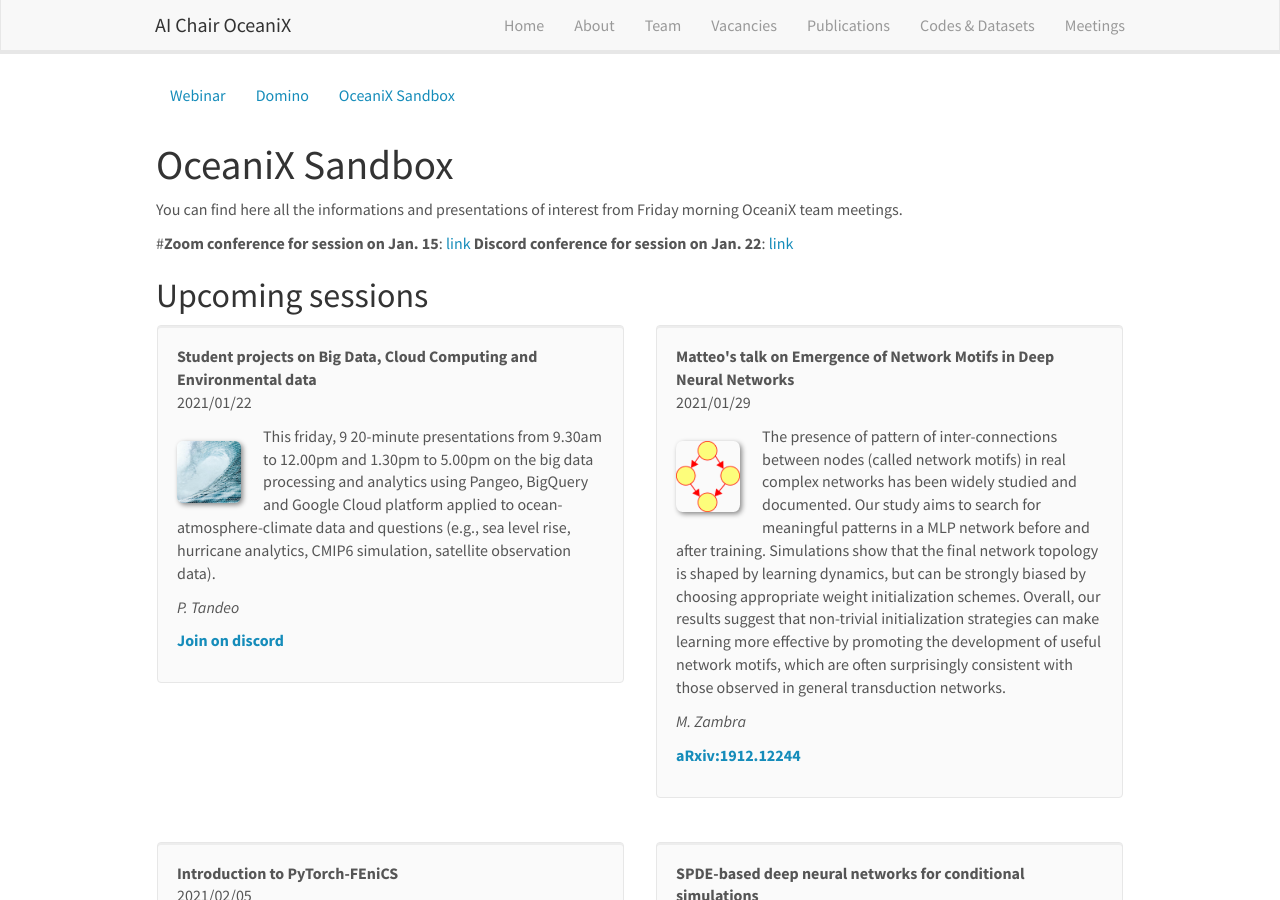
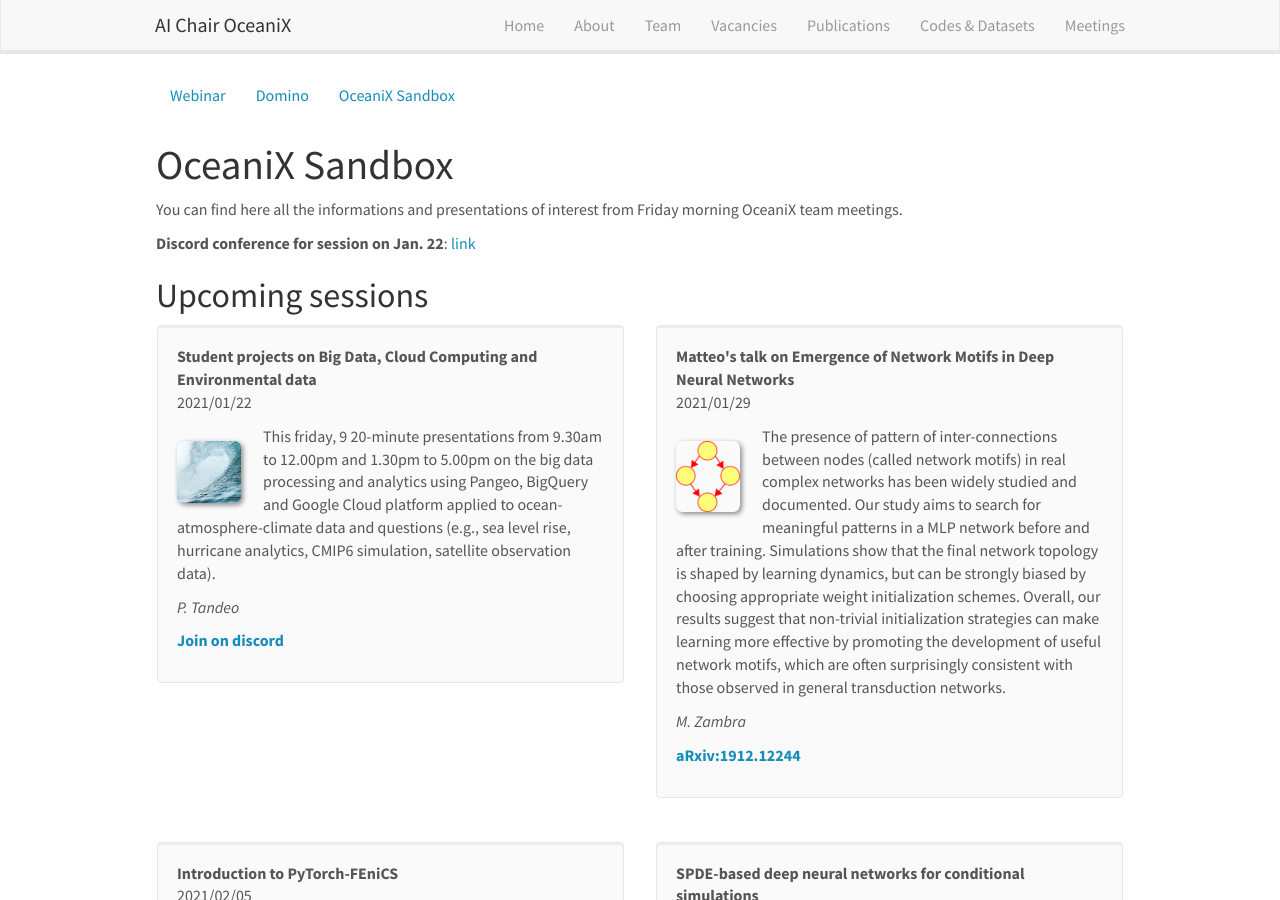
Before and after one commit to CIA-Oceanix/CIA-Oceanix.github.io, a Jekyll site: the page built from _pages/oceanix_sandbox.md, in a window 1280 px wide and 900 px high. Built offline with Jekyll 4.4.1, drawn with Linux system fonts in a browser that asks for light colours; nearby versions of some CDN libraries.

Commit message:
Update oceanix_sandbox.md

```diff
--- a/_pages/oceanix_sandbox.md
+++ b/_pages/oceanix_sandbox.md
@@ -10,7 +10,7 @@ permalink: /oceanix_sandbox
 
 You can find here all the informations and presentations of interest from Friday morning OceaniX team meetings.
 
-#**Zoom conference for session on Jan. 15**: [link](https://imt-atlantique.zoom.us/j/94083764667?pwd=RFN5aXJwN1N5bjVRUWY2ckRNWjVjQT09)
+<!---**Zoom conference for session on Jan. 15**: [link](https://imt-atlantique.zoom.us/j/94083764667?pwd=RFN5aXJwN1N5bjVRUWY2ckRNWjVjQT09)-->
 **Discord conference for session on Jan. 22**: [link]( https://discord.gg/UeGnaT3k)
 ## Upcoming sessions
 
```
